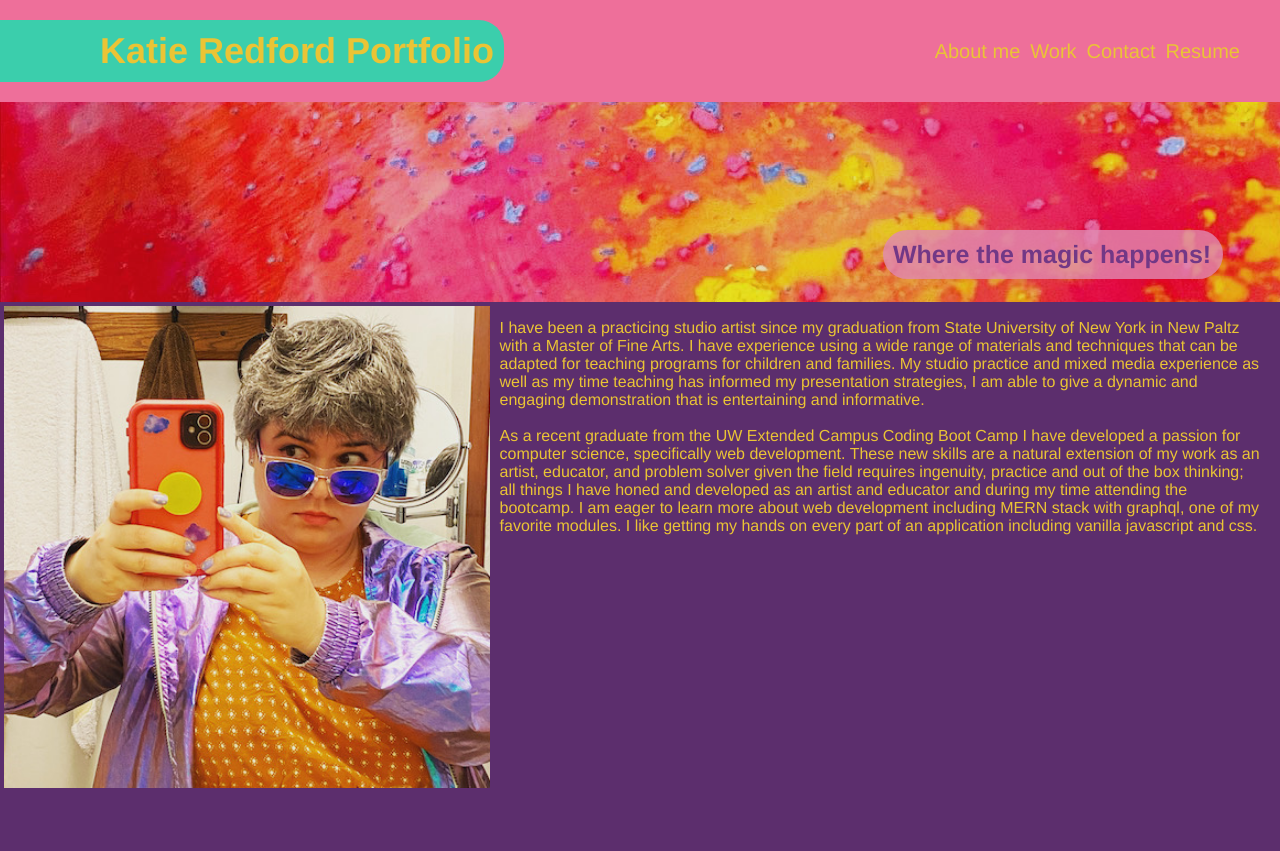
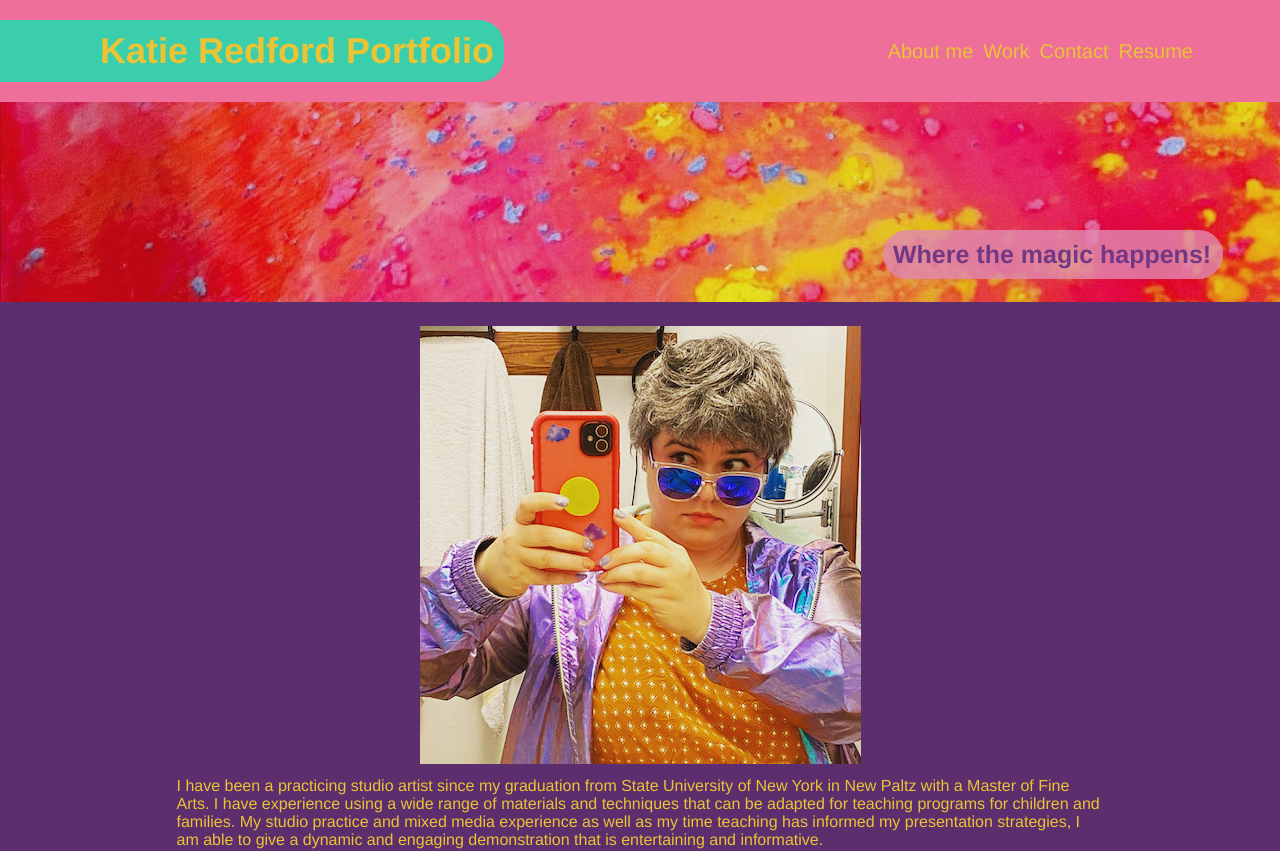
Before and after one commit to katredford/dev_portfolio, a React (Create React App) app: page / in a window 1280 px wide. Shown: the top 851 px of the page. Before the commit the page ends 800 px from the top, so only its background shows below. Built offline with nearby package versions, Linux system fonts and the light colour scheme.

Commit message:
add responsivness, work on work cards

```diff
--- a/src/App.js
+++ b/src/App.js
@@ -1,7 +1,7 @@
 import React, { useState } from "react";
 
 import CurrentPage from "./components/CurrentPage";
-import './index.css';
+import './assets/index.css';
 import About from './components/About';
 import Nav from './components/Nav';
 import Work from './components/Work';
--- a/src/index.css
+++ b/src/assets/index.css
@@ -104,7 +104,7 @@ header nav ul li :hover {
 }
 
 .hero {
-  background-image: url("assets/images/hero.png");
+  background-image: url("./images/hero.png");
   height: 200px;
   background-size: cover;
   background-position: center;
@@ -206,16 +206,18 @@ header nav ul li :hover {
 .work-container {
   display: flex;
   flex-wrap: wrap;
-  align-items: flex-start;
+  justify-content: space-evenly;
 
 }
 
-.grid-container {
+.card {}
+
+/* .grid-container {
   display: grid;
   grid-column: 2;
   grid-row: 2;
   display: grid;
-  /* grid-template-rows: 1fr 1fr; */
+
   margin: 33px 10px 0px 1px;
 }
 
@@ -232,7 +234,7 @@ header nav ul li :hover {
   flex-wrap: wrap;
   justify-content: space-around;
   width: 600px;
-}
+} */
 
 
 /* .garden-thyme {
@@ -270,7 +272,7 @@ header nav ul li :hover {
 }
 
 .kitten-around {
-  background-image: url("assets/images/kittenaround.home.png");
+  background-image: url("./images/kittenaround.home.png");
 }
 
 .kitten-around:hover {
@@ -295,10 +297,6 @@ header nav ul li :hover {
 }
 
 
-
-
-
-
 .card-title {
   width: 129px;
   background-color: #ee6f9a;
--- /dev/null
+++ b/src/assets/responsive.css
@@ -0,0 +1,57 @@
+@media only screen and (min-width: 300px) {
+    .portrait img {
+        flex: wrap;
+        width: 300px;
+        border-radius: 24px 25px 25px 25px;
+    }
+
+    .about-me {
+        flex: 4;
+        padding: 20px;
+        display: flex;
+        flex-wrap: wrap;
+        justify-content: center;
+    }
+
+    .about-me p {
+        flex: wrap;
+    }
+}
+
+@media only screen and (min-width: 800px) {
+    .portrait img {
+        flex: wrap;
+        width: 300px;
+        border-radius: 24px 25px 25px 25px;
+    }
+
+    .about-me {
+        flex: 4;
+        padding: 20px;
+        display: flex;
+        flex-wrap: wrap;
+        justify-content: center;
+    }
+
+    .bio-text {
+        flex: wrap;
+        width: 75%;
+    }
+
+    header {
+        padding: 20px 35px;
+        padding-left: 0;
+        background-color: #ee6f9a;
+        display: flex;
+
+        flex-wrap: wrap;
+        align-items: center;
+
+    }
+
+    header nav {
+        float: right;
+        margin: 18px 47px;
+    }
+
+}
--- a/src/components/About/index.js
+++ b/src/components/About/index.js
@@ -1,12 +1,14 @@
 import React from 'react';
 import portrait from "../../assets/images/katie.JPG";
+import "../../assets/index.css"
+import "../../assets/responsive.css"
 
 
 
 function About() {
     return (
         <section className="about-me">
-           { <img src={portrait} style={{ width: "50%" }} alt="cover" /> }
+           { <img src={portrait}  alt="cover" /> }
              <div className="bio-text">
             <p>
             I have been a practicing studio artist since my graduation from State University of New York in New Paltz with a Master of Fine Arts. I have experience using a wide range of materials and techniques that can be adapted for teaching programs for children and families. My studio practice and mixed media experience as well as my time teaching has informed my presentation strategies, I am able to give a dynamic and engaging demonstration that is entertaining and informative.
--- a/src/components/Nav/index.js
+++ b/src/components/Nav/index.js
@@ -1,5 +1,5 @@
 import React from "react";
-import '../../index.css';
+import '../../assets/index.css';
 
 function Nav(props) {
 
--- a/src/components/Work/index.js
+++ b/src/components/Work/index.js
@@ -1,10 +1,10 @@
 import React from "react";
-import '../../index.css';
+import '../../assets/index.css';
 
 function Work() {
     return (
-        <section>
-              <div className="bottom-work-container">
+        <section className="work-container">
+              <div >
 
             <div className="link">
             <a href ="https://likica.github.io/kitty_translator/" target="_blank">
@@ -20,6 +20,24 @@ function Work() {
             <a href="https://github.com/Likica/kitty_translator" target="_blank">github repo</a>
             </div>
                 </div>
+            </div>
+
+             <div >
+
+            <div className="link">
+            <a href ="https://github.com/JSheleg/garden-thyme" target="_blank">
+            <div className="garden-thyme work-style">
+
+                <div className="card-title">Garden Thyme</div>
+
+            </div>
+             </a>
+             <p className="bottom-work-description"> An app where you can keep track of plants health and care schedule</p>
+
+            <div className="repo-link">
+            <a href="https://github.com/JSheleg/garden-thyme" target="_blank">github repo</a>
+            </div>
+                </div>
                 </div>
         </section>
     );
--- a/src/index.js
+++ b/src/index.js
@@ -1,6 +1,6 @@
 import React from 'react';
 import ReactDOM from 'react-dom';
-import './index.css';
+import './assets/index.css';
 import App from './App';
 import reportWebVitals from './reportWebVitals';
 
```
